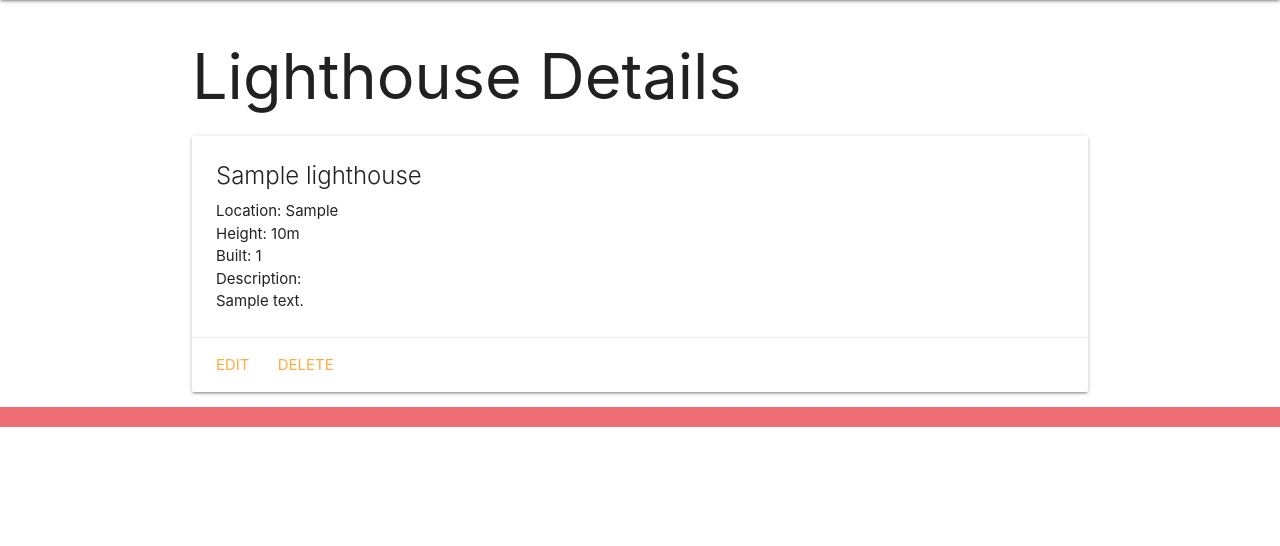
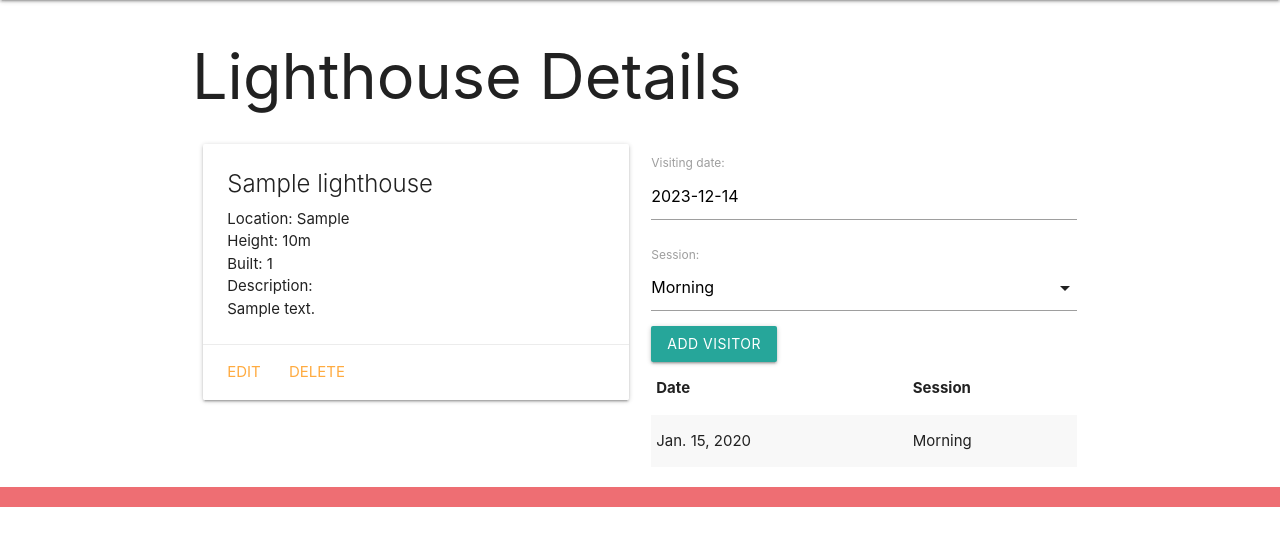
Before and after one commit to kazmakai/lighthouse-collector, a Django app: page /lighthouses/1/ in a window 1280 px wide. Shown: the part 64-610 px from the top of the page. Run offline with Django 4.2, Linux system fonts and the light colour scheme; tables that the repository leaves empty hold one stand-in row (values such as "Sample post").

Commit message:
part 4 done

```diff
--- a/main_app/admin.py
+++ b/main_app/admin.py
@@ -1,7 +1,8 @@
 from django.contrib import admin
 
-# Register your models here.
-from .models import Lighthouse
+# Import your models here
+from .models import Lighthouse, Visitor
 
 # Register your models here
 admin.site.register(Lighthouse)
+admin.site.register(Visitor)
--- /dev/null
+++ b/main_app/forms.py
@@ -0,0 +1,7 @@
+from django.forms import ModelForm
+from .models import Visitor
+
+class VisitorForm(ModelForm):
+    class Meta:
+        model = Visitor
+        fields = ['date', 'session']
--- a/main_app/models.py
+++ b/main_app/models.py
@@ -1,5 +1,11 @@
 from django.db import models
 from django.urls import reverse
+
+SESSIONS = (
+    ('M', 'Morning'),
+    ('A', 'Afternoon'),
+    ('E', 'Evening')
+)
 
 class Lighthouse(models.Model):
     name = models.CharField(max_length=100)
@@ -13,3 +19,19 @@ class Lighthouse(models.Model):
 
     def get_absolute_url(self):
         return reverse('detail', kwargs={'lighthouse_id': self.id})
+
+class Visitor(models.Model):
+    date = models.DateField('visiting date')
+    session = models.CharField(
+        max_length=1,
+        choices=SESSIONS,
+        default=SESSIONS[0][0]
+    )
+
+    lighthouse = models.ForeignKey(Lighthouse, on_delete=models.CASCADE)
+
+    def __str__(self):
+        return f"{self.get_session_display()} on {self.date}"
+
+    class Meta:
+        ordering = ['-date']
--- a/main_app/templates/base.html
+++ b/main_app/templates/base.html
@@ -8,6 +8,7 @@
   <meta http-equiv="X-UA-Compatible" content="ie=edge">
   <title>Lighthouse Collector</title>
   <link rel="stylesheet" href="https://cdnjs.cloudflare.com/ajax/libs/materialize/1.0.0/css/materialize.min.css">
+  <script src="https://cdnjs.cloudflare.com/ajax/libs/materialize/1.0.0/js/materialize.min.js"></script>
 </head>
 <body>
   <header class="navbar-fixed">
--- a/main_app/templates/lighthouses/detail.html
+++ b/main_app/templates/lighthouses/detail.html
@@ -3,6 +3,8 @@
 
 <h1>Lighthouse Details</h1>
 
+<div class="row">
+    <div class="col s6">
         <div class="card">
             <div class="card-content">
                 <span class="card-title">{{ lighthouse.name }}</span>
@@ -16,4 +18,38 @@
                 <a href="{% url 'lighthouses_delete' lighthouse.id %}">Delete</a>
             </div>
         </div>
+    </div>
+    <div class="col s6">
+        <form action="{% url 'add_visitor' lighthouse.id %}" method="POST">
+            {% csrf_token %}
+            {{ visitor_form.as_p }}
+            <input type="submit" class="btn" value="Add Visitor">
+        </form>
+        <table class="striped">
+            <thead>
+                <tr><th>Date</th><th>Session</th></tr>
+            </thead>
+            <tbody>
+                {% for visitor in lighthouse.visitor_set.all %}
+                    <tr>
+                        <td>{{visitor.date}}</td>
+                        <td>{{visitor.get_session_display}}</td>
+                    </tr>
+                {% endfor %}
+            </tbody>
+        </table>
+    </div>
+</div>
+<script>
+    const dateEl = document.getElementById('id_date');
+    M.Datepicker.init(dateEl, {
+      format: 'yyyy-mm-dd',
+      defaultDate: new Date(),
+      setDefaultDate: true,
+      autoClose: true
+    });
+
+    const selectEl = document.getElementById('id_session');
+    M.FormSelect.init(selectEl);
+  </script>
 {% endblock %}
--- a/main_app/urls.py
+++ b/main_app/urls.py
@@ -9,4 +9,5 @@ path('lighthouses/<int:lighthouse_id>/', views.lighthouses_detail, name='detail'
 path('lighthouses/create/', views.LighthouseCreate.as_view(), name='lighthouses_create'),
 path('lighthouses/<int:pk>/update/', views.LighthouseUpdate.as_view(), name='lighthouses_update'),
 path('lighthouses/<int:pk>/delete/', views.LighthouseDelete.as_view(), name='lighthouses_delete'),
+path('lighthouses/<int:lighthouse_id>/add_visitor/', views.add_visitor, name='add_visitor'),
 ]
--- a/main_app/views.py
+++ b/main_app/views.py
@@ -1,7 +1,8 @@
-from django.shortcuts import render
+from django.shortcuts import render, redirect
 from django.views.generic.edit import CreateView, UpdateView, DeleteView
 # Import the Lighthouse Model
 from .models import Lighthouse
+from .forms import VisitorForm
 
 
 # Create your views here.
@@ -22,7 +23,18 @@ def lighthouses_index(request):
 def lighthouses_detail(request, lighthouse_id):
     # need the lighthouse_id parameter because of lighthouse/<int:lighthouse_id> in urls.py
     lighthouse = Lighthouse.objects.get(id=lighthouse_id)
-    return render(request, 'lighthouses/detail.html', { 'lighthouse': lighthouse })
+    visitor_form = VisitorForm()
+    return render(request, 'lighthouses/detail.html', {
+        'lighthouse': lighthouse, 'visitor_form': visitor_form
+    })
+
+def add_visitor(request, lighthouse_id):
+    form = VisitorForm(request.POST)
+    if form.is_valid():
+        new_visitor = form.save(commit=False)
+        new_visitor.lighthouse_id = lighthouse_id
+        new_visitor.save()
+    return redirect('detail', lighthouse_id=lighthouse_id)
 
 class LighthouseCreate(CreateView):
     model = Lighthouse
```
Also changed, not shown: main_app/migrations/0003_visitors.py (added), main_app/migrations/0004_rename_visitors_visitor.py (added). Lines whose indentation alone changed are shown as unchanged.
